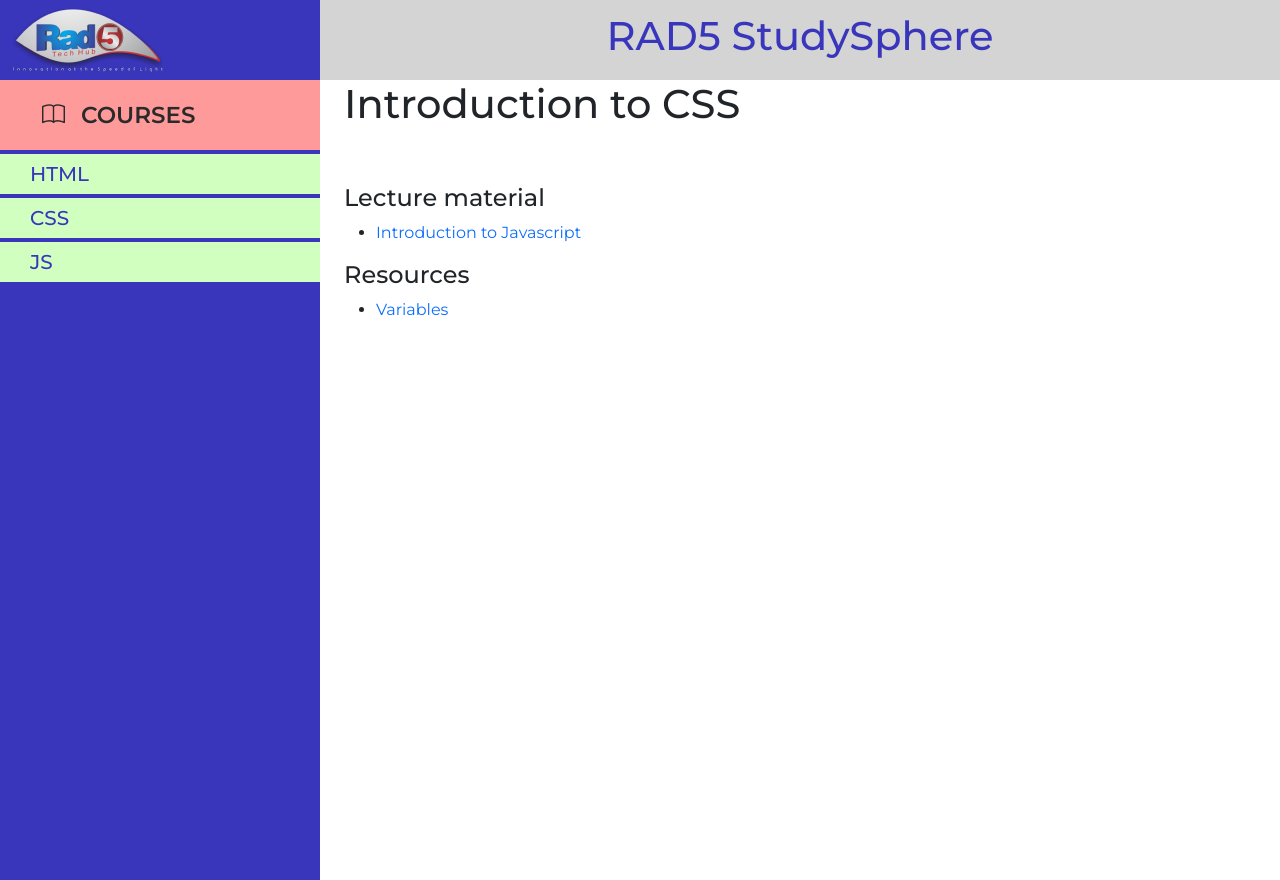
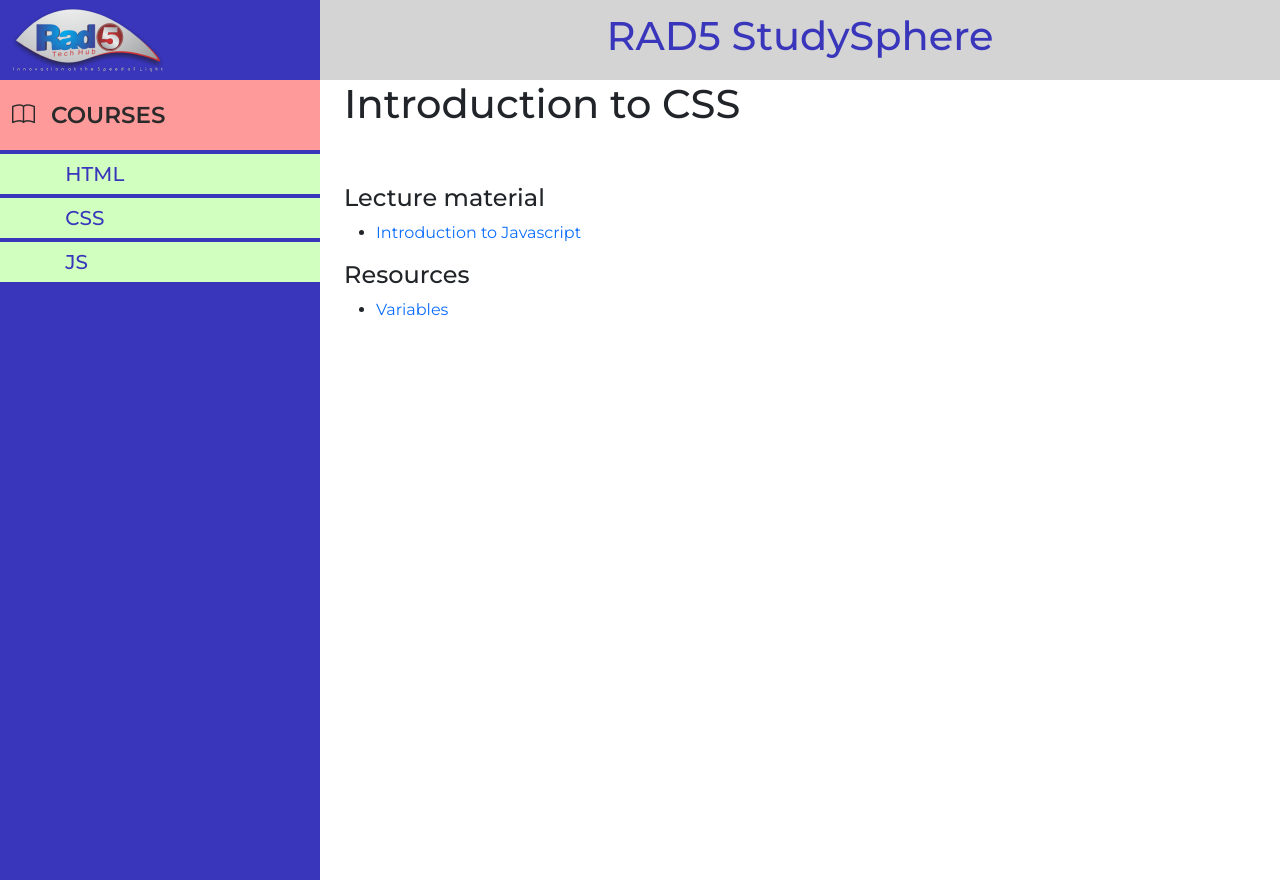
Before and after one commit to Neche-Stephen/course-materials, a React (Create React App) app: page /css in a window 1280 px wide. Built offline with nearby package versions, Linux system fonts and the light colour scheme.

Commit message:
Adjusted the sidebar courses

```diff
--- a/src/component/aside/Aside.css
+++ b/src/component/aside/Aside.css
@@ -5,7 +5,7 @@
 .aside{
     color: white;
     min-height: 100vh;
-    font-family: Montserrat;
+    font-family: Montserrat, sans-serif;
 }
 
 .aside-title{
@@ -16,11 +16,12 @@
 }
 
 .aside-row{
-    padding-left: 30px;
+    /* padding-left: 30px; */
     background: #D0FFBF;
     min-height: 40px;
     align-items: center;
     cursor: pointer;
+
 }
 
 .aside-link{
@@ -28,6 +29,7 @@
     color: #3936BC;
     font-size: 20px;
     font-weight: 500;
+    /* text-align: center; */
 }
 
 .aside-topic{
@@ -37,7 +39,8 @@
     align-items: center;
     width: 85%;
     border: unset;
-    text-align: justify;
+    /* text-align: justify;
+    text-align: center; */
     color: #2A2A2A;
     font-size: 17px;
     font-weight: 500;
@@ -64,12 +67,15 @@
     .aside-row{
         width:103%;
     }
+    .aside-topic{
+        white-space: nowrap;
+    }
 }
 
 
 @media (max-width:575px){
     .aside-offcanvas{
-        width: 50% !important;
+        width: 70% !important;
     }
 
     .aside-row{
--- a/src/component/aside/Aside.jsx
+++ b/src/component/aside/Aside.jsx
@@ -49,7 +49,7 @@ const handleCourseClick = (courseClicked)=>{
                   </Col>
                 </Row>
 
-                <Row onClick = {() =>{handleCourseClick('htmlClicked')}} className='aside-row aside-link mb-1 row'>HTML</Row>
+                <Row onClick = {() =>{handleCourseClick('htmlClicked')}} className='aside-row aside-link mb-1 row justify-content-center'><Col xs = '8'>HTML</Col></Row>
                 {
                      htmlClicked &&  htmlTopics.map((htmlTopic, index) => {
                         return (
@@ -60,7 +60,7 @@ const handleCourseClick = (courseClicked)=>{
                         )
                        })
                   }
-                  <Row onClick = {() =>{handleCourseClick('cssClicked')}} className='aside-row aside-link mb-1 row'>CSS</Row>
+                  <Row onClick = {() =>{handleCourseClick('cssClicked')}} className='aside-row aside-link mb-1 row justify-content-center'><Col xs = '8'>CSS</Col></Row>
                 {
                  cssClicked &&  cssTopics.map((cssTopic, index) => {
                       return (
@@ -71,7 +71,7 @@ const handleCourseClick = (courseClicked)=>{
                       })
                 }
 
-                  <Row onClick = {() =>{handleCourseClick('jsClicked')}} className='aside-row aside-link mb-1 row'>JS</Row>
+                  <Row onClick = {() =>{handleCourseClick('jsClicked')}} className='aside-row aside-link mb-1 row justify-content-center'><Col xs = '8'>JS</Col></Row>
                 {
                    jsClicked &&  jsTopics.map((jsTopic, index) => {
                       return (
--- a/src/utils/topicsComponentsObject.jsx
+++ b/src/utils/topicsComponentsObject.jsx
@@ -13,9 +13,9 @@ import IntroToAttributes from "../component/html-topics/IntroToAttributes/IntroT
 
 //JS Topics Object
 export const jsTopicsComponentsObject = {
-    'Introduction to Programming': <IntroToProg />,
-    'Introduction to Javascript': <IntroToJs />,
-    'Introduction to Javascript Data types':< DataTypes />,
+    'Intro to Programming': <IntroToProg />,
+    'Intro to Javascript': <IntroToJs />,
+    'Intro to JS Data types':< DataTypes />,
   };
 
 //CSS Topics Object
--- a/src/utils/topicsName.jsx
+++ b/src/utils/topicsName.jsx
@@ -1,14 +1,14 @@
 export const jsTopics = [
     {
-      topicName: 'Introduction to Programming',
+      topicName: 'Intro to Programming',
       clicked: false
     },
     {
-      topicName: 'Introduction to Javascript',
+      topicName: 'Intro to Javascript',
       clicked: false
     },
     {
-      topicName: 'Introduction to Javascript Data types',
+      topicName: 'Intro to JS Data types',
       clicked: false
     }
   ]
```
